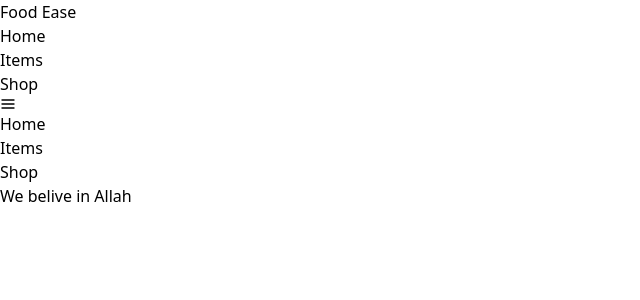
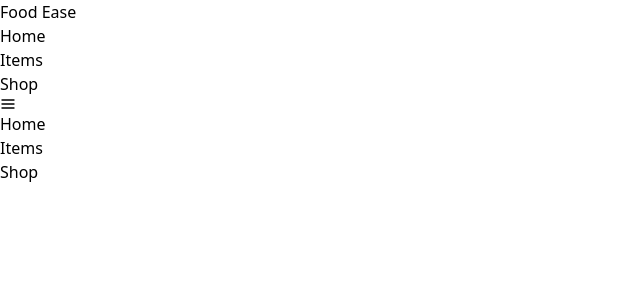
Before and after one commit to CodeWithHasib/FoodEase, a React (Vite) app in the folder Client/: page / in a window 1280 px wide. Shown: the top 300 px of the page, without its empty margins (0-640 px from the left). Built offline with nearby package versions, Linux system fonts and the light colour scheme.

Commit message:
Navbar added

```diff
--- a/Client/src/pages/Home/Home.jsx
+++ b/Client/src/pages/Home/Home.jsx
@@ -5,9 +5,7 @@ const Home = () => {
     return (
         <div>
             <NavBar />
-            <div className="bg-slate-500 h-12 w-full">
-                <h1>We belive in Allah </h1>
-            </div>
+
         </div>
     );
 };
```
Also changed, not shown: Client/src/pages/Home/Cards.jsx (added, +11 -0 lines).
